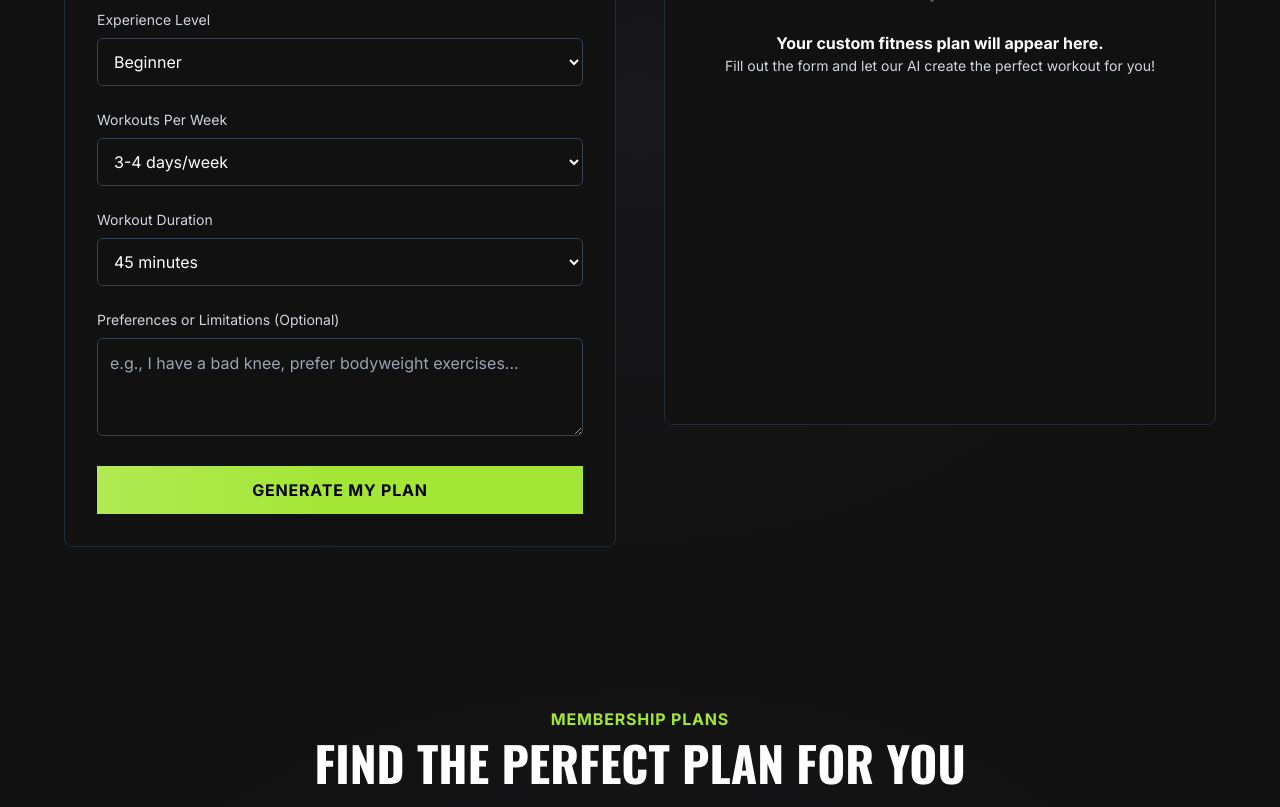
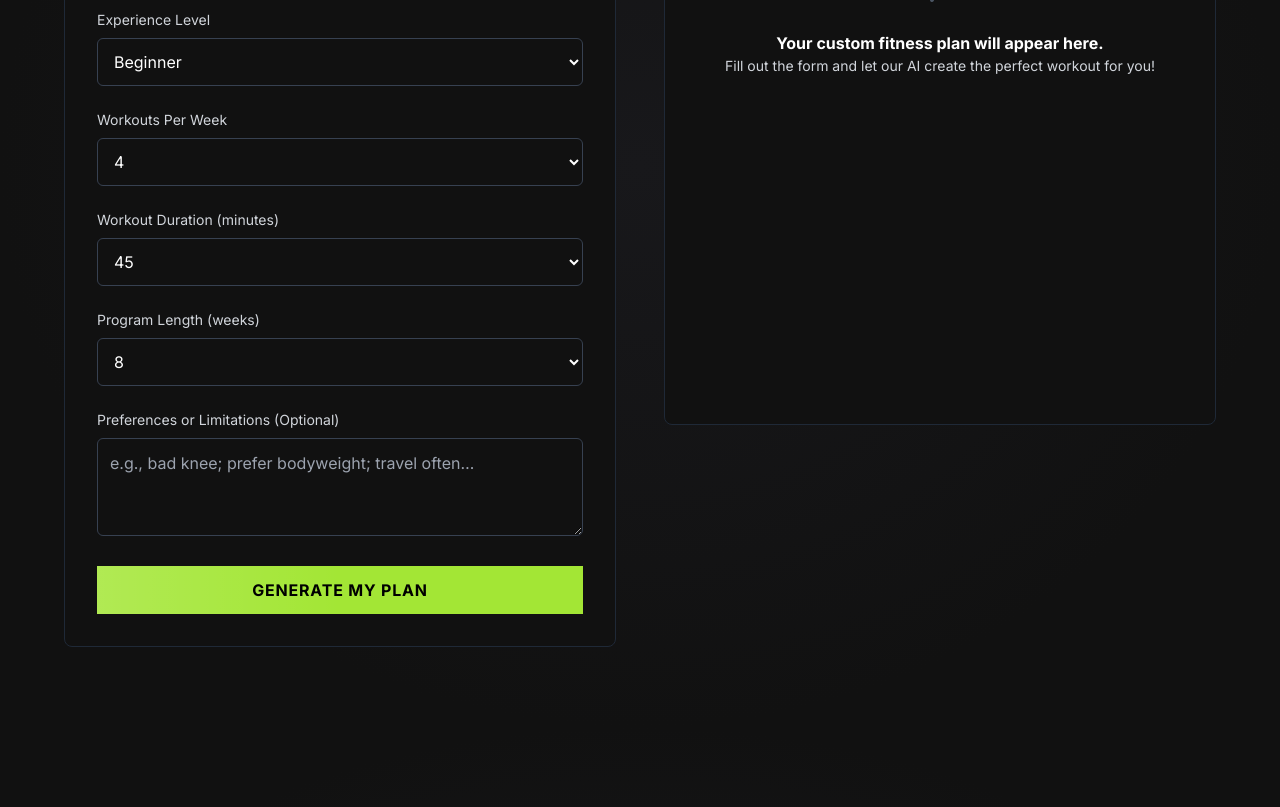
Before and after one commit to Ajmalameerali007/ifit-fitness-club-web, a React (Vite) app: page / in a window 1280 px wide. Shown: the part 5040-5847 px from the top of the page. Built offline with nearby package versions, Linux system fonts and the light colour scheme.

Commit message:
AI Coach: switch to JSON (no SSE), robust inputs; Gemini SDK

```diff
--- a/components/AICoach.tsx
+++ b/components/AICoach.tsx
@@ -12,22 +12,24 @@ const InputField: React.FC<{ label: string; children: React.ReactNode }> = ({ la
 );
 
 const AICoach: React.FC = () => {
-    const [formData, setFormData] = useState({
+  const [form, setForm] = useState({
     goal: 'Lose Weight',
     experience: 'Beginner',
-        frequency: '3-4 days/week',
-        duration: '45 minutes',
+    frequency: 4,        // sessions / week
+    session_mins: 45,    // minutes
+    duration: 8,         // weeks
     notes: ''
   });
+
   const [generatedPlan, setGeneratedPlan] = useState('');
   const [isLoading, setIsLoading] = useState(false);
   const [error, setError] = useState<string | null>(null);
   const planRef = useRef<HTMLDivElement>(null);
 
-    const handleInputChange = (e: React.ChangeEvent<HTMLSelectElement | HTMLTextAreaElement>) => {
-        const { name, value } = e.target;
-        setFormData(prev => ({ ...prev, [name]: value }));
-    };
+  const inputStyles =
+    'w-full bg-brand-dark border border-gray-700 rounded-md p-3 text-white focus:ring-2 focus:ring-brand-lime focus:border-brand-lime transition';
+
+  const setField = (k: string, v: any) => setForm((s) => ({ ...s, [k]: v }));
 
   const handleSubmit = async (e: React.FormEvent) => {
     e.preventDefault();
@@ -37,55 +39,25 @@ const AICoach: React.FC = () => {
 
     setTimeout(() => {
       planRef.current?.scrollIntoView({ behavior: 'smooth', block: 'center' });
-        }, 300);
+    }, 150);
 
     try {
-            const response = await fetch('/api/generate-plan-stream-text', {
+      const res = await fetch('/api/generate-plan-stream-text', {
         method: 'POST',
         headers: { 'Content-Type': 'application/json' },
-                body: JSON.stringify(formData)
+        body: JSON.stringify(form)
       });
 
-            if (!response.ok || !response.body) {
-                const errorData = await response.json().catch(() => ({ error: 'An unknown error occurred.' }));
-                throw new Error(`Error: ${response.statusText} - ${errorData.error}`);
-            }
+      const data = await res.json().catch(() => ({} as any));
+      if (!res.ok) throw new Error(data?.error || `Request failed (${res.status})`);
 
-            const reader = response.body.getReader();
-            const decoder = new TextDecoder();
-
-            let buffer = '';
-            while (true) {
-                const { value, done } = await reader.read();
-                if (done) break;
-
-                buffer += decoder.decode(value, { stream: true });
-                const lines = buffer.split('\n');
-
-                buffer = lines.pop() || ''; // Keep the last, potentially incomplete line
-
-                for (const line of lines) {
-                    if (line.startsWith('data: ')) {
-                        const data = line.substring(6);
-                        if (data.trim()) {
-                            try {
-                                const parsedData = JSON.parse(data);
-                                setGeneratedPlan(prev => prev + parsedData);
-                            } catch (e) {
-                                console.error("Failed to parse chunk:", data, e);
-                            }
-                        }
-                    }
-                }
-            }
+      setGeneratedPlan(data.plan || 'No plan generated.');
     } catch (err: any) {
-            setError(err.message || 'An unexpected error occurred. Please try again.');
+      setError(err?.message || 'An unexpected error occurred. Please try again.');
     } finally {
       setIsLoading(false);
     }
   };
-
-    const inputStyles = "w-full bg-brand-dark border border-gray-700 rounded-md p-3 text-white focus:ring-2 focus:ring-brand-lime focus:border-brand-lime transition";
 
   return (
     <section id="ai-coach" className="bg-brand-gray py-20 relative overflow-hidden">
@@ -101,7 +73,7 @@ const AICoach: React.FC = () => {
           <p className="text-brand-lime font-bold tracking-wider mb-2">AI-POWERED FITNESS</p>
           <h2 className="text-4xl md:text-5xl font-heading font-bold uppercase mb-4">Your Personal AI Coach</h2>
           <p className="text-gray-400 max-w-2xl mx-auto">
-                        Get a workout plan tailored to your exact needs in seconds. Just fill out the form, and our advanced AI will craft a personalized fitness journey for you.
+            Get a workout plan tailored to your needs in seconds. Fill the form and your IFIT AI Coach will craft a week-by-week program.
           </p>
         </motion.div>
 
@@ -115,43 +87,82 @@ const AICoach: React.FC = () => {
             transition={{ duration: 0.7 }}
           >
             <InputField label="Primary Fitness Goal">
-                            <select name="goal" value={formData.goal} onChange={handleInputChange} className={inputStyles}>
+              <select
+                className={inputStyles}
+                value={form.goal}
+                onChange={(e) => setField('goal', e.target.value)}
+              >
                 <option>Lose Weight</option>
                 <option>Build Muscle</option>
                 <option>Improve Endurance</option>
                 <option>General Fitness</option>
               </select>
             </InputField>
+
             <InputField label="Experience Level">
-                            <select name="experience" value={formData.experience} onChange={handleInputChange} className={inputStyles}>
+              <select
+                className={inputStyles}
+                value={form.experience}
+                onChange={(e) => setField('experience', e.target.value)}
+              >
                 <option>Beginner</option>
                 <option>Intermediate</option>
                 <option>Advanced</option>
               </select>
             </InputField>
+
             <InputField label="Workouts Per Week">
-                            <select name="frequency" value={formData.frequency} onChange={handleInputChange} className={inputStyles}>
-                                <option>2-3 days/week</option>
-                                <option>3-4 days/week</option>
-                                <option>4-5 days/week</option>
-                                <option>6-7 days/week</option>
+              <select
+                className={inputStyles}
+                value={String(form.frequency)}
+                onChange={(e) => setField('frequency', Number(e.target.value))}
+              >
+                <option value="2">2</option>
+                <option value="3">3</option>
+                <option value="4">4</option>
+                <option value="5">5</option>
+                <option value="6">6</option>
               </select>
             </InputField>
-                        <InputField label="Workout Duration">
-                            <select name="duration" value={formData.duration} onChange={handleInputChange} className={inputStyles}>
-                                <option>30 minutes</option>
-                                <option>45 minutes</option>
-                                <option>60 minutes</option>
+
+            <InputField label="Workout Duration (minutes)">
+              <select
+                className={inputStyles}
+                value={String(form.session_mins)}
+                onChange={(e) => setField('session_mins', Number(e.target.value))}
+              >
+                <option value="30">30</option>
+                <option value="45">45</option>
+                <option value="60">60</option>
+                <option value="75">75</option>
               </select>
             </InputField>
+
+            <InputField label="Program Length (weeks)">
+              <select
+                className={inputStyles}
+                value={String(form.duration)}
+                onChange={(e) => setField('duration', Number(e.target.value))}
+              >
+                <option value="4">4</option>
+                <option value="8">8</option>
+                <option value="12">12</option>
+              </select>
+            </InputField>
+
             <InputField label="Preferences or Limitations (Optional)">
-                            <textarea name="notes" value={formData.notes} onChange={handleInputChange} rows={3} className={inputStyles} placeholder="e.g., I have a bad knee, prefer bodyweight exercises..."></textarea>
+              <textarea
+                rows={3}
+                className={inputStyles}
+                placeholder="e.g., bad knee; prefer bodyweight; travel often…"
+                value={form.notes}
+                onChange={(e) => setField('notes', e.target.value)}
+              />
             </InputField>
-                        <div>
+
             <ShineButton type="submit" primary disabled={isLoading} className="w-full">
-                                {isLoading ? 'Generating...' : 'Generate My Plan'}
+              {isLoading ? 'Generating…' : 'Generate My Plan'}
             </ShineButton>
-                        </div>
           </motion.form>
 
           <motion.div
@@ -162,12 +173,14 @@ const AICoach: React.FC = () => {
             viewport={{ once: true }}
             transition={{ duration: 0.7, delay: 0.2 }}
           >
-                        <h3 className="font-heading text-2xl font-bold uppercase text-white mb-4 flex items-center"><SparklesIcon className="w-6 h-6 mr-3 text-brand-lime" /> Your Personalized Plan</h3>
+            <h3 className="font-heading text-2xl font-bold uppercase text-white mb-4 flex items-center">
+              <SparklesIcon className="w-6 h-6 mr-3 text-brand-lime" /> Your Personalized Plan
+            </h3>
             <div className="bg-brand-dark border border-gray-800 rounded-lg p-6 min-h-[500px] max-h-[70vh] overflow-y-auto text-gray-300 leading-relaxed custom-scrollbar">
               {isLoading && !generatedPlan && (
                 <div className="flex flex-col items-center justify-center h-full text-center">
-                                    <div className="animate-spin rounded-full h-12 w-12 border-b-2 border-brand-lime mb-4"></div>
-                                    <p className="font-semibold text-white">Our AI coach is crafting your plan...</p>
+                  <div className="animate-spin rounded-full h-12 w-12 border-b-2 border-brand-lime mb-4" />
+                  <p className="font-semibold text-white">Our AI coach is crafting your plan…</p>
                   <p className="text-sm">This might take a moment.</p>
                 </div>
               )}
@@ -185,14 +198,8 @@ const AICoach: React.FC = () => {
         </div>
       </div>
       <style>{`
-                .custom-scrollbar::-webkit-scrollbar {
-                    width: 8px;
-                    background-color: #18181b;
-                }
-                .custom-scrollbar::-webkit-scrollbar-thumb {
-                    background-color: #a3e635;
-                    border-radius: 10px;
-                }
+        .custom-scrollbar::-webkit-scrollbar { width: 8px; background-color: #18181b; }
+        .custom-scrollbar::-webkit-scrollbar-thumb { background-color: #a3e635; border-radius: 10px; }
       `}</style>
     </section>
   );
```
Also changed, not shown: 1 other file (tests, documents, lock files or other folders). Lines whose indentation alone changed are shown as unchanged.
